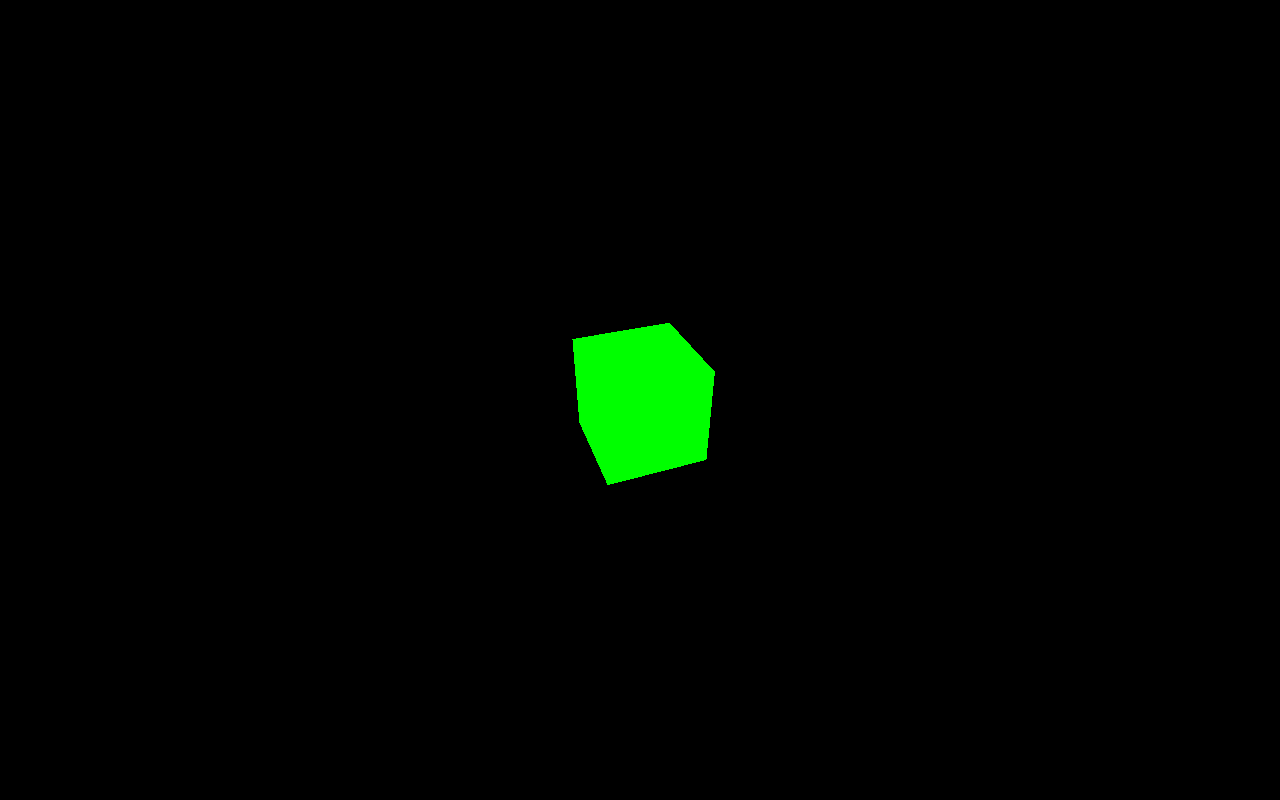
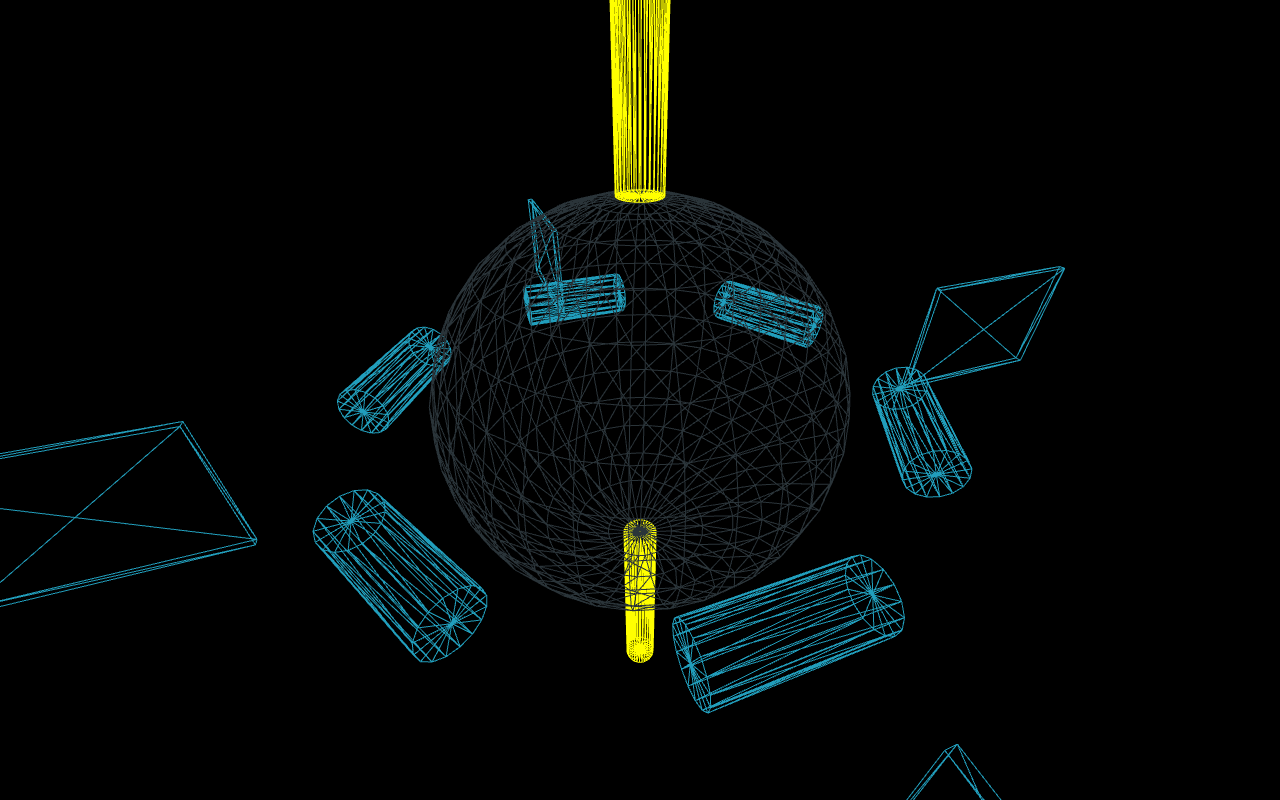
Before and after one commit to Taariq-06/space_station, a website built with Vite: page index.html in a window 1280 px wide. Built offline with nearby package versions, Linux system fonts and the light colour scheme; animation ran at ten frames a second.

Commit message:
feat: construct modular space station with hierarchical grouping, docking rings, and solar arrays

```diff
--- a/index.html
+++ b/index.html
@@ -7,6 +7,7 @@
     <title>3D Space Station | Taariq Charles</title>
   </head>
   <body>
+    <canvas id="c"></canvas>
     <script type="module" src="/src/main.js"></script>
   </body>
 </html>
--- a/src/main.js
+++ b/src/main.js
@@ -1,23 +1,84 @@
 import * as THREE from 'three';
+
+const canvas = document.querySelector("#c");
 
 const scene = new THREE.Scene();
 const camera = new THREE.PerspectiveCamera(75, window.innerWidth / window.innerHeight,
     0.1, 1000); // Set up camera
 
 // Set up renderer
-const renderer = new THREE.WebGLRenderer();
+const renderer = new THREE.WebGLRenderer({antialias: true, canvas});
 renderer.setSize(window.innerWidth, window.innerHeight); // use the width and height of the browser to render the app
-document.body.appendChild(renderer.domElement); // add the renderer element to our HTML
 
-//Create 3D Cube
-const geometry = new THREE.BoxGeometry(1,1,1);
-const material = new THREE.MeshBasicMaterial({color: 0x00ff00});
-const cube = new THREE.Mesh(geometry, material);
-scene.add(cube);
+camera.position.z = 40; // Move the camera out
 
-camera.position.z = 5; // Move the camera out
+// Add the SpaceStation to the scene to be rendered
+const spaceStation = new THREE.Group();
+scene.add(spaceStation);
 
-// update the camera's aspect ratio and the renderer's size whenever the window is resized
+// Create the central core
+const centralCoreGeometry = new THREE.SphereGeometry(15, 32, 16);
+const centralCoreMaterial = new THREE.MeshBasicMaterial({color: 0x2A3439, wireframe: true});
+const centralCore = new THREE.Mesh(centralCoreGeometry, centralCoreMaterial);
+spaceStation.add(centralCore);
+
+// Create the Comms Towers
+const commsTower1Geometry = new THREE.CylinderGeometry(1.5, 1.5, 20, 32);
+const commsTower1Material = new THREE.MeshBasicMaterial({color: 0xffff00, wireframe: true });
+const commsTower1 = new THREE.Mesh(commsTower1Geometry, commsTower1Material);
+commsTower1.position.y = 25;
+spaceStation.add(commsTower1);
+
+const commsTower2Geometry = new THREE.CylinderGeometry(1.5, 1.5, 20, 32);
+const commsTower2Material = new THREE.MeshBasicMaterial({color: 0xffff00, wireframe: true });
+const commsTower2 = new THREE.Mesh(commsTower2Geometry, commsTower2Material);
+commsTower2.position.y = -25;
+spaceStation.add(commsTower2);
+
+// Create the 6 docking modules
+for (let i = 0; i < 6; i++) {
+    const dockingModuleGeometry = new THREE.CylinderGeometry(2, 2, 10, 16);
+    const dockingModuleMaterial = new THREE.MeshBasicMaterial({ color: "#219ebc", wireframe: true});
+    const dockingModule = new THREE.Mesh(dockingModuleGeometry, dockingModuleMaterial);
+    /*
+    To position them in a circle around the core, we calculate the angle for each module,
+    and then use Sine and Cosine to find the X and Z coordinates.
+    */
+   const angle = (i / 6) * Math.PI * 2; // Divides a full circle (2 PI) into 6 slices
+   const distance = 20; // How far out from the center they should sit
+
+   dockingModule.position.x = Math.cos(angle) * distance;
+   dockingModule.position.z = Math.sin(angle) * distance;
+
+   // Rotata the cylinder so it points outward instead of straight up
+   dockingModule.rotation.x = Math.PI / 2; // Tip it 90 degrees on the X axis
+   dockingModule.rotation.z = angle; // Point it outward
+
+   spaceStation.add(dockingModule);
+}
+
+// Create the 4 solar Panels
+for (let i = 0; i < 4; i++) {
+    const solarPanelsGeometry = new THREE.BoxGeometry(15, 0.5, 10);
+    const solarPanelsMaterial = new THREE.MeshBasicMaterial({ color: "#219ebc", wireframe: true});
+    const solarPanels = new THREE.Mesh(solarPanelsGeometry, solarPanelsMaterial);
+    /*
+    To position them in a circle around the core, we calculate the angle for each module,
+    and then use Sine and Cosine to find the X and Z coordinates.
+    */
+   const angle = (i / 4) * Math.PI * 2; // Divides a full circle (2 PI) into 4 slices
+   const distance = 35; // How far out from the center they should sit
+
+   solarPanels.position.x = Math.cos(angle) * distance;
+   solarPanels.position.z = Math.sin(angle) * distance;
+
+   // Rotata the cylinder so it points outward instead of straight up
+   solarPanels.rotation.x = Math.PI / 2; // Tip it 90 degrees on the X axis
+   solarPanels.rotation.z = angle; // Point it outward
+
+   spaceStation.add(solarPanels);
+}
+
 window.addEventListener('resize', () => {
     // 1. Update camera aspect ratio
     camera.aspect = window.innerWidth / window.innerHeight;
@@ -29,9 +90,10 @@ window.addEventListener('resize', () => {
 
 // render (animation loop). This will create a loop that causes the renderer to draw the scene every time the screen is refreshed
 const animate = time => {
-    //rotate cube
-    cube.rotation.x = time / 2000;
-    cube.rotation.y = time / 1000;
+    spaceStation.rotation.x = time / 2000;
+    spaceStation.rotation.y = time / 1000;
+
     renderer.render(scene, camera);
+    requestAnimationFrame(animate);
 }
-renderer.setAnimationLoop(animate);
+requestAnimationFrame(animate);
--- a/src/style.css
+++ b/src/style.css
@@ -17,6 +17,6 @@ body {
   background-color: #000;
 }
 /* canvas is treated as inline by default, change it to block for easier building initially */
-canvas {
+#c {
   display: block;
 }
```
